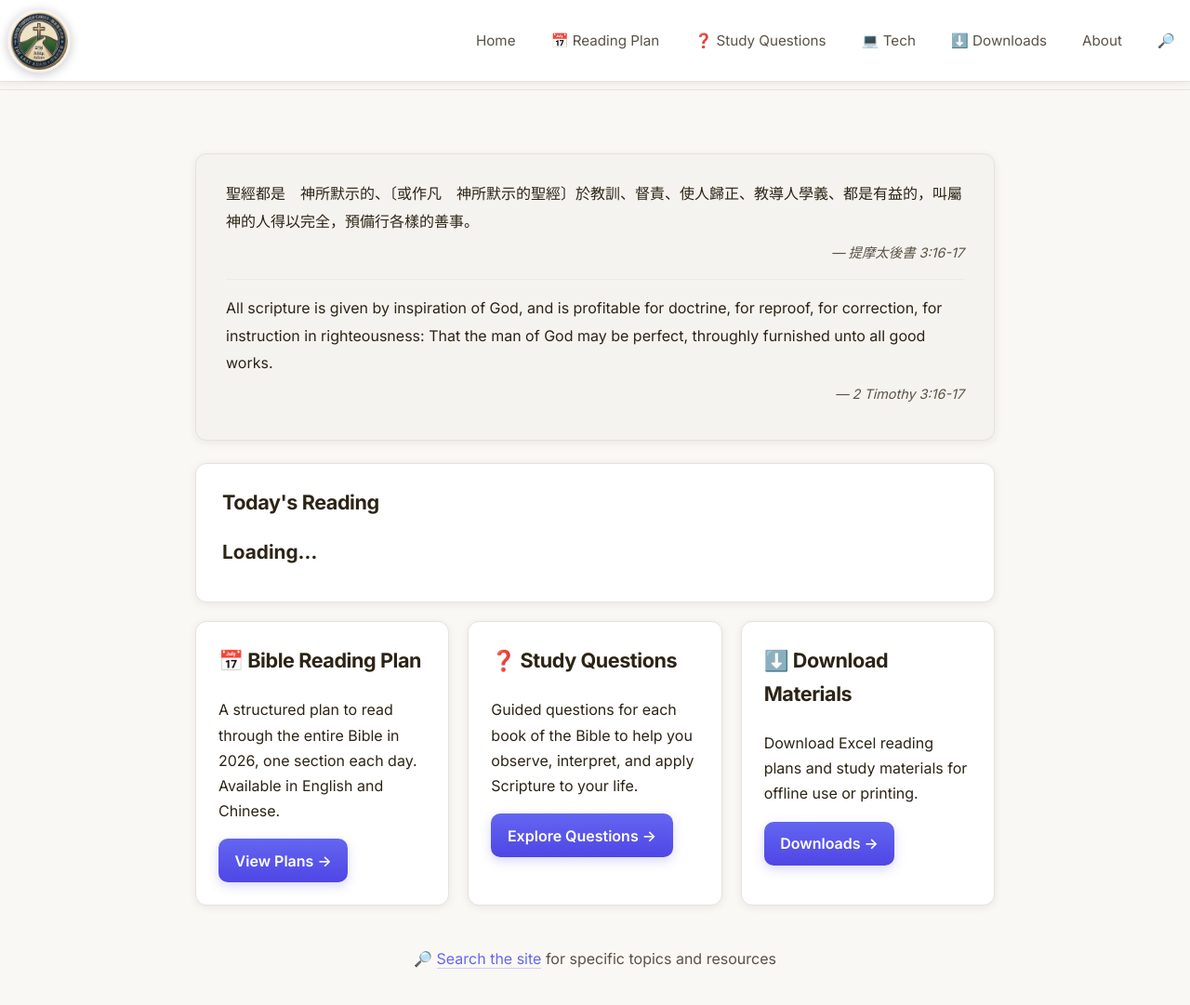
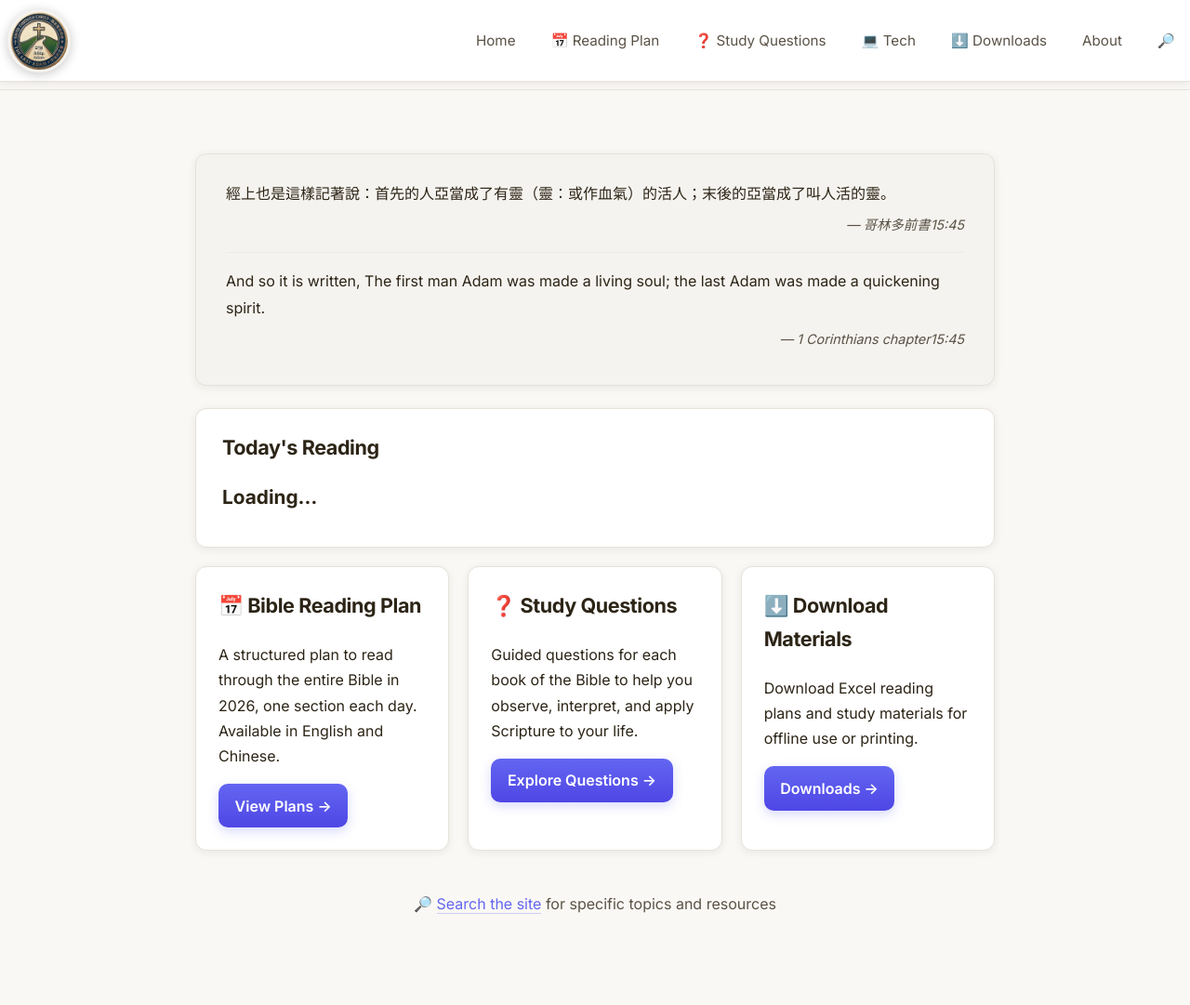
Before and after one commit to mansli7/mansli7.github.io, a Jekyll site: the page built from index.md, in a window 1280 px wide and 1106 px high. Shown: the top 1081 px of the window at 93% size. Built offline with Jekyll 4.4.1, drawn with Linux system fonts in a browser that asks for light colours.

Commit message:
change banner

```diff
--- a/index.md
+++ b/index.md
@@ -4,11 +4,11 @@ title: Home
 ---
 
 <div class="scripture-banner">
-  <p class="scripture-zh">聖經都是　神所默示的、〔或作凡　神所默示的聖經〕於教訓、督責、使人歸正、教導人學義、都是有益的，叫屬神的人得以完全，預備行各樣的善事。</p>
-  <p class="scripture-ref">— 提摩太後書 3:16-17</p>
+  <p class="scripture-zh">經上也是這樣記著說：首先的人亞當成了有靈（靈：或作血氣）的活人；末後的亞當成了叫人活的靈。</p>
+  <p class="scripture-ref">— 哥林多前書15:45</p>
   <hr class="scripture-hr">
-  <p class="scripture-en">All scripture is given by inspiration of God, and is profitable for doctrine, for reproof, for correction, for instruction in righteousness: That the man of God may be perfect, throughly furnished unto all good works.</p>
-  <p class="scripture-ref">— 2 Timothy 3:16-17</p>
+  <p class="scripture-en">And so it is written, The first man Adam was made a living soul; the last Adam was made a quickening spirit.</p>
+  <p class="scripture-ref">— 1 Corinthians chapter15:45</p>
 </div>
 
 <div class="today-reading-box" id="today-reading">
```
